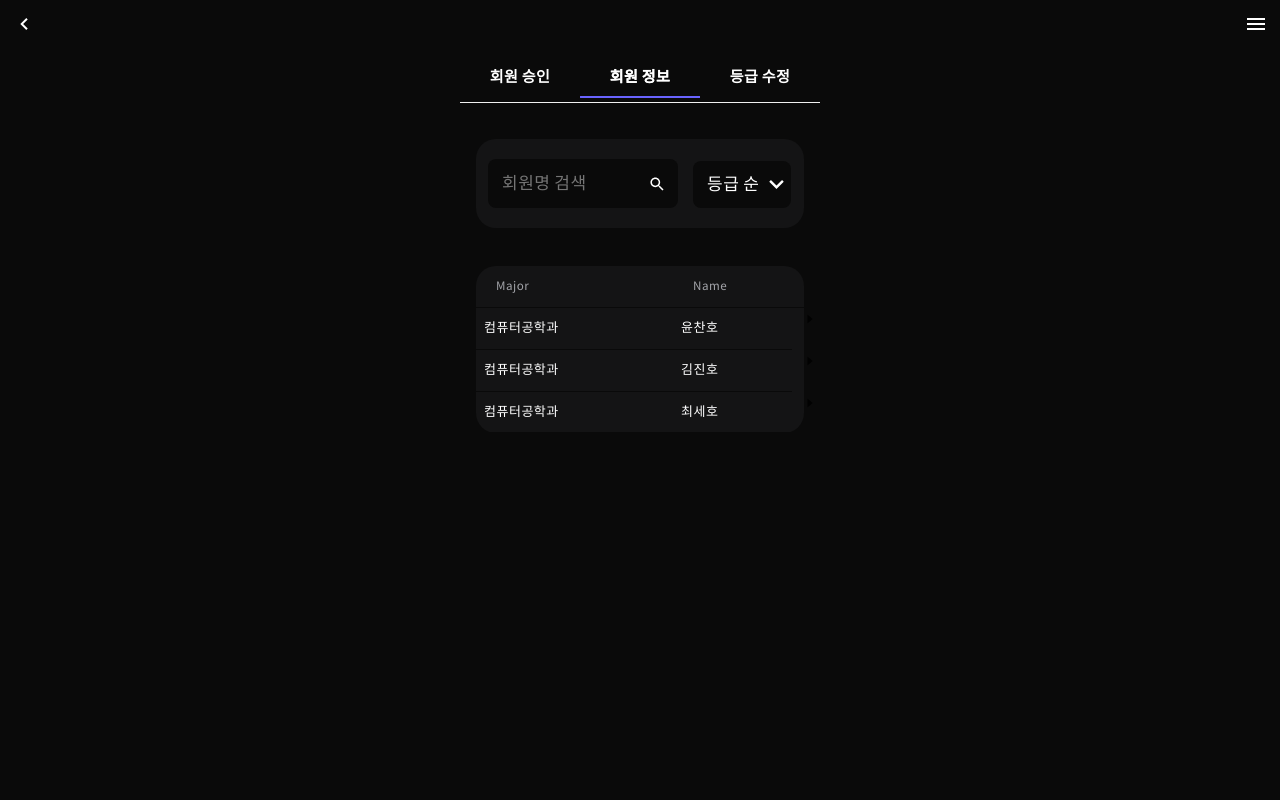
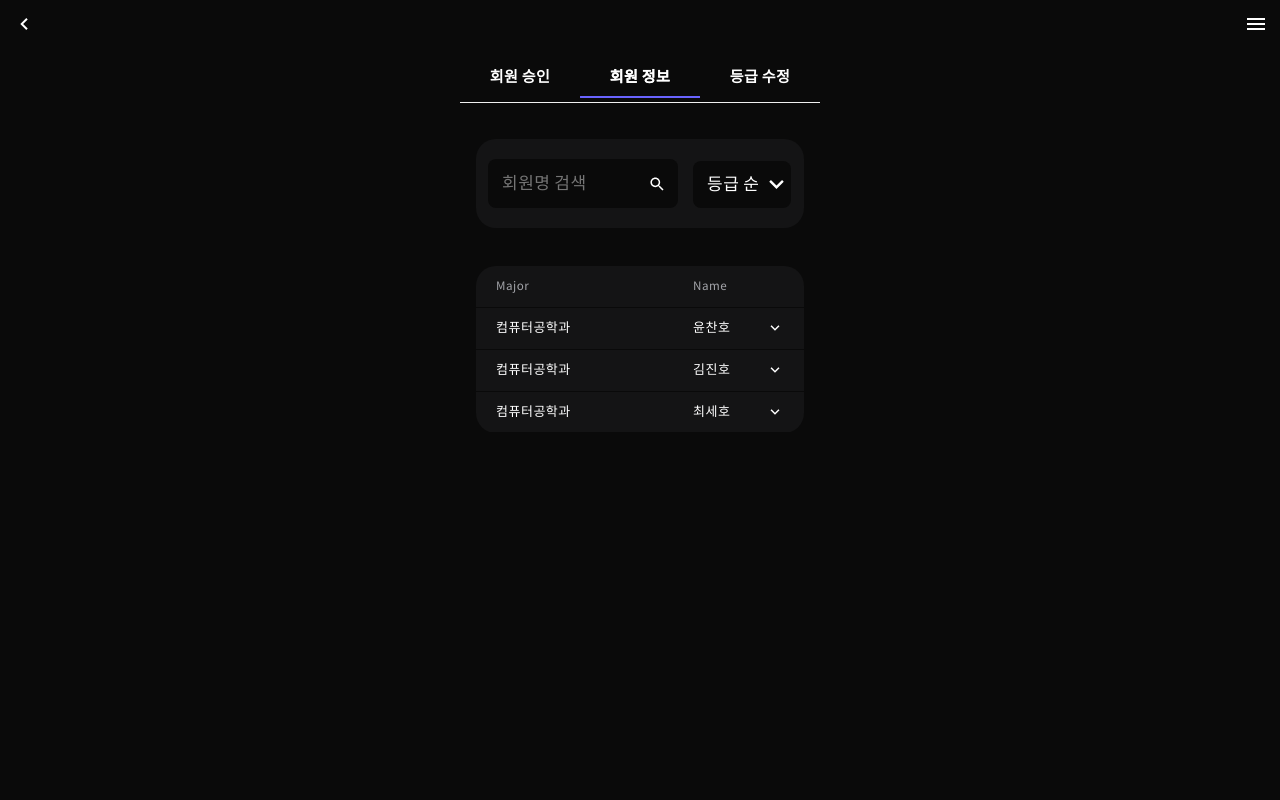
Before and after one commit to HICC-REBOOT/HICC-REBOOT-Frontend, a React (Create React App) app in the folder frontend/: page /admin/info in a window 1280 px wide. Shown: the top 800 px of the page. Built offline with nearby package versions, Linux system fonts and the light colour scheme.

Commit message:
feat:회원 리스트 방향 아이콘 추가

```diff
--- a/frontend/src/components/admin/MemberInfo.tsx
+++ b/frontend/src/components/admin/MemberInfo.tsx
@@ -8,7 +8,7 @@ import Search from '@assets/image/icon/search.svg';
 import OptionType from '@components/common/dropdown/OptionType';
 import Dropdown from '@components/common/dropdown/Dropdown';
 import useDropdown from '@hooks/useDropdown';
-import { CaretRightOutlined } from '@ant-design/icons';
+import { SettingOutlined } from '@ant-design/icons';
 import * as A from './style/Approval.style';
 import * as I from './style/MemberInfo.style';
 import MemberDetail from './MemberDetail';
@@ -32,11 +32,9 @@ export default function MemberInfo() {
     key: String(index + 1),
     label: <MemberItem userData={user} />,
     children: <MemberDetail userData={user} />,
-    // showArrow: false,
+    showArrow: false,
   }));
-  // const onChange = (key: string | string[]) => {
-  //   console.log(key);
-  // };
+
   const getValue = (e: any) => {
     setUserInput(e.target.value.toLowerCase());
   };
@@ -74,13 +72,7 @@ export default function MemberInfo() {
             },
           }}
         >
-          <Collapse
-            bordered={false}
-            ghost={true}
-            items={items}
-            expandIcon={({ isActive }) => <CaretRightOutlined color="#FFF" rotate={isActive ? 90 : 0} />}
-            expandIconPosition="end"
-          />
+          <Collapse bordered={false} ghost={true} items={items} />
         </ConfigProvider>
       </A.MembersBox>
     </>
--- a/frontend/src/components/admin/MemberItem.tsx
+++ b/frontend/src/components/admin/MemberItem.tsx
@@ -1,4 +1,7 @@
-import React from 'react';
+/* eslint-disable no-use-before-define */
+import React, { useState } from 'react';
+import Arrow from '@assets/image/icon/arrow.svg';
+import styled, { css } from 'styled-components';
 import * as A from './style/Approval.style';
 import * as I from './style/MemberInfo.style';
 
@@ -12,11 +15,33 @@ interface MemberItemProps {
 }
 
 export default function MemberItem({ userData }: MemberItemProps) {
+  const [collapsed, setCollapsed] = useState(false);
+  const clickEvent = () => {
+    setCollapsed(!collapsed);
+    console.log(collapsed);
+  };
   return (
-    <A.MemberBox>
+    <A.MemberBox onClick={clickEvent}>
       <I.MemberInfoMajor>{userData.major}</I.MemberInfoMajor>
       <I.MemberInfoName>{userData.name}</I.MemberInfoName>
-      <I.Blank />
+      <I.Blank>
+        <ArrowImage src={Arrow} alt="arrow" rotated={collapsed} />
+      </I.Blank>
     </A.MemberBox>
   );
 }
+
+interface ArrowImageProps {
+  rotated: boolean;
+}
+const ArrowImage = styled.img<ArrowImageProps>`
+  width: 1.8rem;
+  height: 1.8rem;
+  flex-shrink: 0;
+  transition: all ease 0.2s;
+  ${(props) =>
+    props.rotated &&
+    css`
+      transform: rotate(180deg);
+    `}
+`;
```
Also changed, not shown: 1 other file (tests, documents, lock files or other folders).
